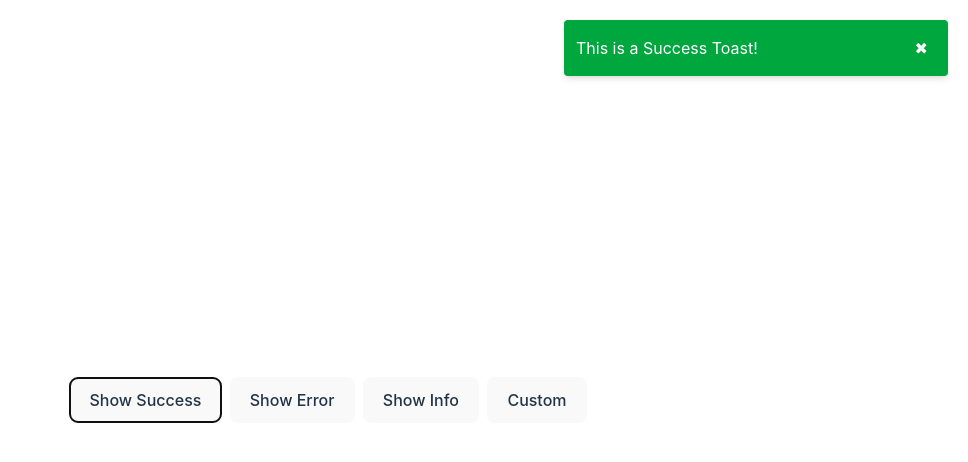
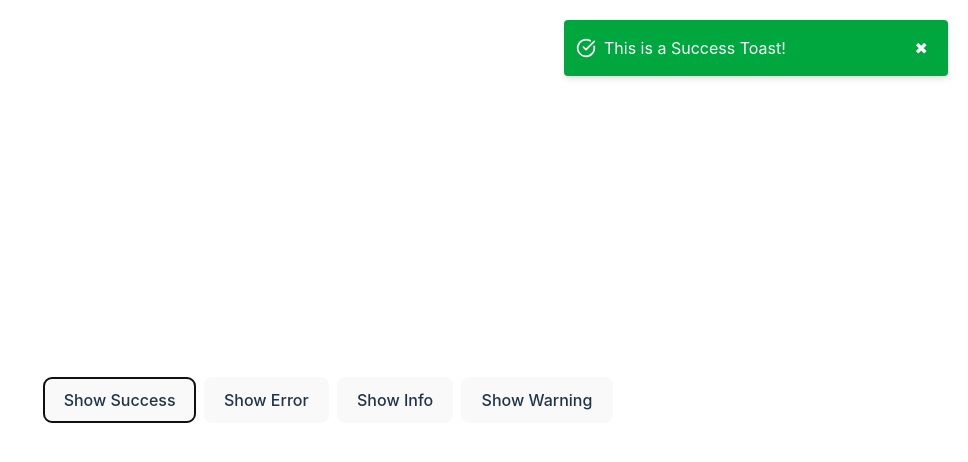
Before and after one commit to madhav-relish/toastvich, a React (Vite) app: page / in a window 1280 px wide. Both pictures are taken after a click on the button "Show Success". Shown: the top 462 px of the page, without its empty margins (312-1280 px from the left). Built offline with nearby package versions, Linux system fonts and the light colour scheme.

Commit message:
Added icon support for toasts

```diff
--- a/package.json
+++ b/package.json
@@ -12,6 +12,7 @@
   "dependencies": {
     "@tailwindcss/postcss": "^4.0.6",
     "@tailwindcss/vite": "^4.0.6",
+    "lucide-react": "^0.475.0",
     "postcss": "^8.5.2",
     "react": "^19.0.0",
     "react-dom": "^19.0.0",
--- a/src/App.tsx
+++ b/src/App.tsx
@@ -27,7 +27,7 @@ function App() {
             showToast("All the messages can be editted", "warning", 5000)
           }
         >
-          Custom
+          Show Warning
         </button>
       </div>
     </>
--- a/src/components/toast.tsx
+++ b/src/components/toast.tsx
@@ -1,14 +1,16 @@
 import { useContext, useEffect, useState } from "react";
 import { ToastContext } from "../hooks/useToast";
 import { toastType } from "../types/toastTypes";
+import { CheckCircleIcon, XCircleIcon, InfoIcon, AlertTriangleIcon } from "lucide-react";
 
 const toastStyles = {
-  success: "bg-green-600 text-white",
-  error: "bg-red-600 text-white",
-  info: "bg-blue-600 text-white",
-  warning: "bg-yellow-600 text-black",
-  default: "bg-gray-600 text-white",
+  success: { className: "bg-green-600 text-white", icon: <CheckCircleIcon size={20} /> },
+  error: { className: "bg-red-600 text-white", icon: <XCircleIcon size={20} /> },
+  info: { className: "bg-blue-600 text-white", icon: <InfoIcon size={20} /> },
+  warning: { className: "bg-yellow-600 text-black", icon: <AlertTriangleIcon size={20} /> },
+  default: { className: "bg-gray-600 text-white", icon: null },
 };
+
 
 const ToastContainer = () => {
   const context = useContext(ToastContext);
@@ -43,13 +45,15 @@ const Toast = ({ toast }: { toast: toastType }) => {
     setTimeout(() => removeToast(toast.id), 500);
   };
 
+  const { className, icon } = toastStyles[toast.type ?? "default"];
+
   return (
     <div
       className={`flex min-w-96 items-center justify-between p-3 rounded shadow-md transition-all duration-500 ease-in-out transform ${
         show ? "opacity-100 translate-x-0" : "opacity-0 translate-x-5"
-      } ${toastStyles[toast.type ?? "default"]}`}
+      } ${className}`}
     >
-      <span>{toast.message}</span>
+      <span className="flex items-center gap-2">{icon}{toast.message}</span>
       <span
         className=" text-white cursor-pointer px-2 py-1 "
         onClick={closeToast}
```
Also changed, not shown: 1 other file (tests, documents, lock files or other folders).
